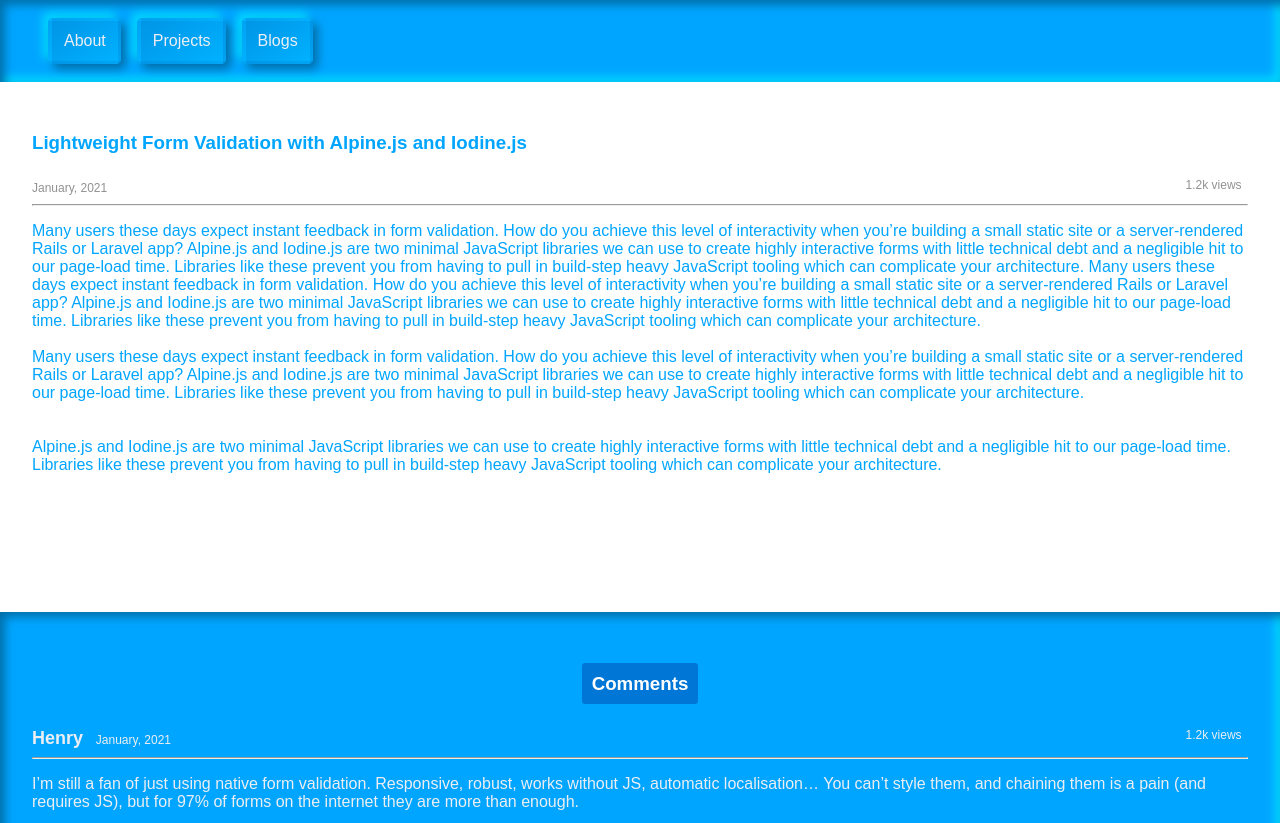
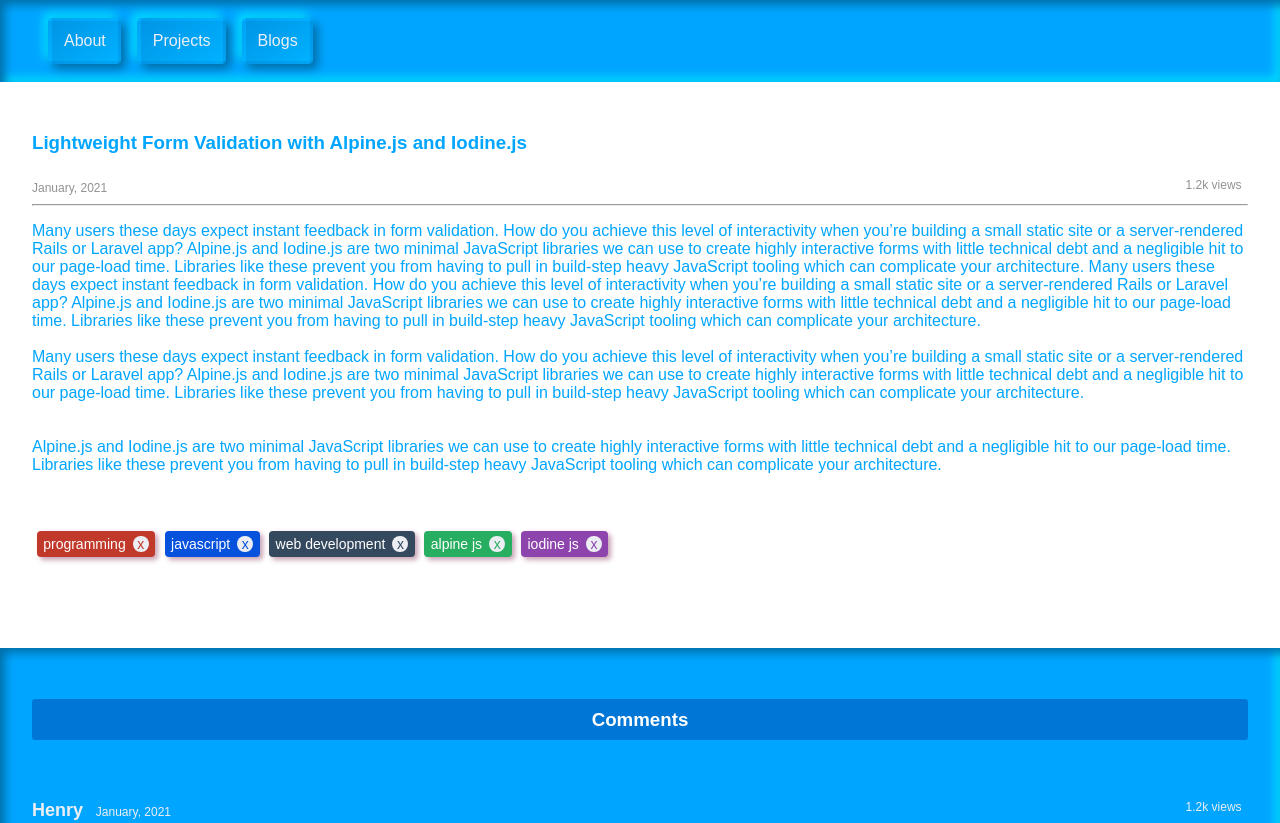
Before and after one commit to uditkumar01/myPortfolio, a plain HTML site: page blog1.html in a window 1280 px wide. Shown: the top 823 px of the page. Drawn offline with Linux system fonts and the light colour scheme.

Commit message:
new feature tags in blogs

```diff
--- a/assets/main.css
+++ b/assets/main.css
@@ -373,3 +373,38 @@
   padding: 0;
   /* background: red; */
 }
+
+.tags{
+  list-style-type: none;
+  padding: 0;
+  margin: 0;
+  font-size: 14px;
+  color: #ffffff;
+
+}
+
+.tags > li{
+  background: #c0392b;
+  width: max-content;
+  padding: 0.3rem 0.4rem;
+  border-radius: 4px;
+  cursor: pointer;
+  float: left;
+  margin: 0.3rem 0.3rem;
+  transition: 0.25s ease;
+  box-shadow: 3px 3px 5px #c8a4b5,
+              3px -3px 5px #fffaff;
+}
+.tags > li > span{
+  background: var(--white_color);
+  color: #c0392b;
+  padding: 0.02rem 0.28rem;
+  margin-left: 0.2rem;
+  border-radius: 50%;
+}
+
+.tags > li:hover{
+  scale: 1.08;
+  margin: 0.3rem 0.5rem;
+  box-shadow: none;
+}
--- a/blog1.html
+++ b/blog1.html
@@ -79,10 +79,19 @@
           a negligible hit to our page-load time. Libraries like these prevent
           you from having to pull in build-step heavy JavaScript tooling which
           can complicate your architecture.
+          <br/><br/><br />
+          <ul class="tags">
+            <li>programming <span>x</span></li>
+            <li style="background: #0652DD;">javascript <span style="color: #0652DD;">x</span></li>
+            <li style="background: #34495e;">web development <span style="color: #34495e;">x</span></li>
+            <li style="background: #27ae60;">alpine js <span style="color: #27ae60;">x</span></li>
+            <li style="background: #8e44ad;">iodine js <span style="color: #8e44ad;">x</span></li>
+
+          </ul>
         </p>
-        <br /><br />
+        <br /><br /><br /><br /><br />
 
-        <br /><br /><br />
+
       </li>
 
       <li style="text-align: left">
@@ -92,7 +101,7 @@
               color: #ffffff;
               margin-bottom: 1.5rem;
               background: rgb(0, 118, 214);
-              width: max-content;
+              /* width: max-content; */
               padding: 0.6rem;
               border-radius: 3px;
             "
@@ -100,6 +109,7 @@
             Comments
           </h3>
         </center>
+        <br/><br/>
         <small style="font-size: 12px"
           ><span
             style="margin-right: 0.8rem; font-size: 18px; font-weight: bold"
```
Also changed, not shown: blog2.html (+8 -2 lines).
